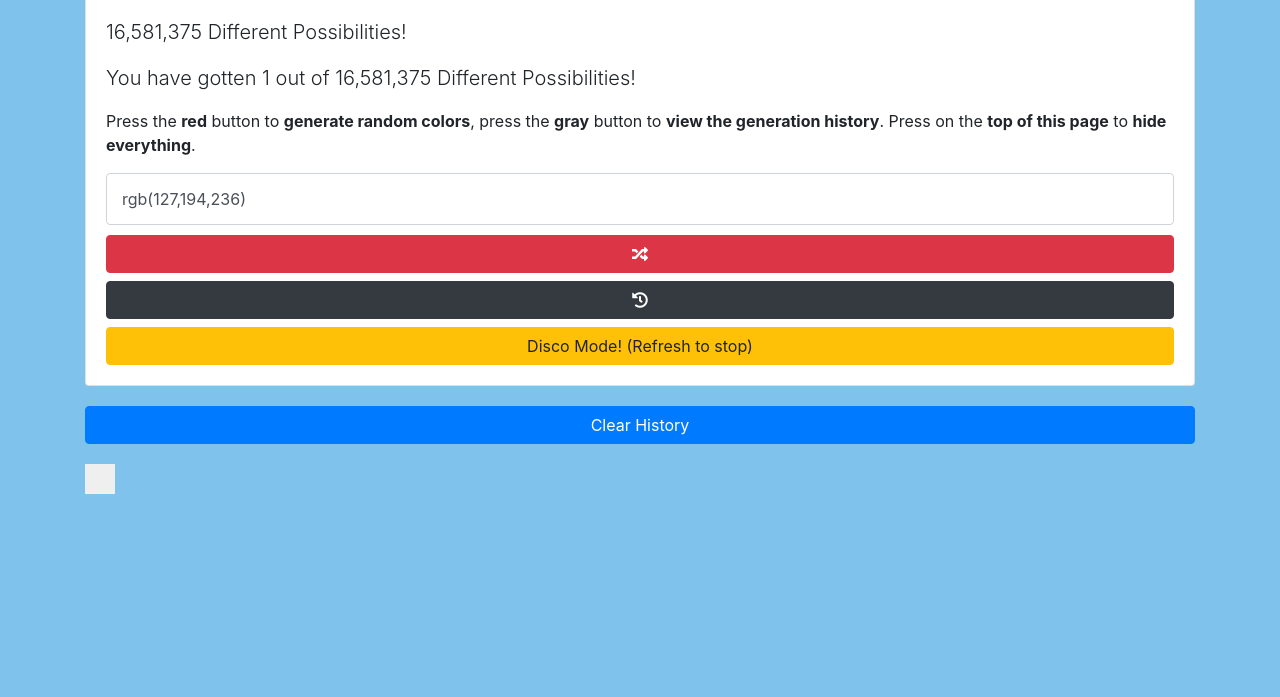
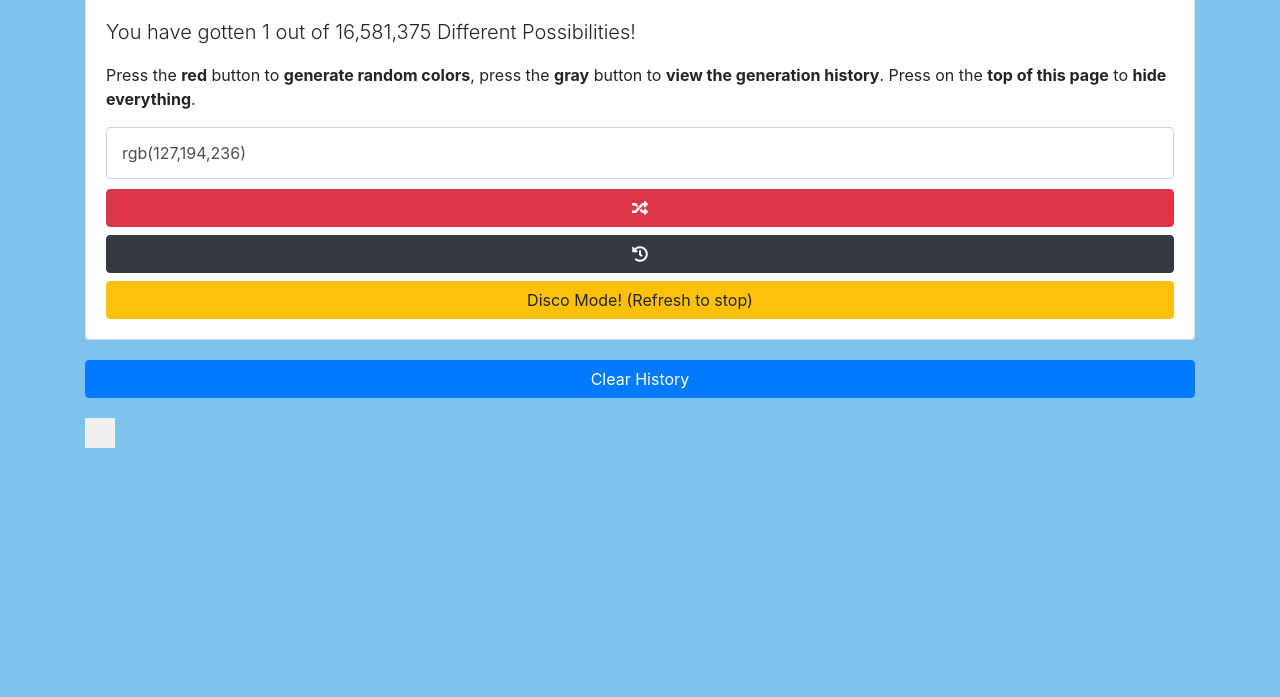
Before and after one commit to rdhwnsh/colors, a plain HTML site: page index.html in a window 1280 px wide. Shown: the part 103-800 px from the top of the page. Drawn offline with Linux system fonts and the light colour scheme.

Commit message:
UI Fixes (didnt removed before pushing)

```diff
--- a/index.html
+++ b/index.html
@@ -32,7 +32,6 @@
 
                 <div class="card-body">
 
-                    <p class="lead">16,581,375 Different Possibilities!</p>
                     <p class="lead">You have gotten {{color.history.length}} out of 16,581,375 Different Possibilities!</p>
 
                     <p>Press the <span class="bold">red</span> button to <span class="bold">generate random colors</span>,
```
